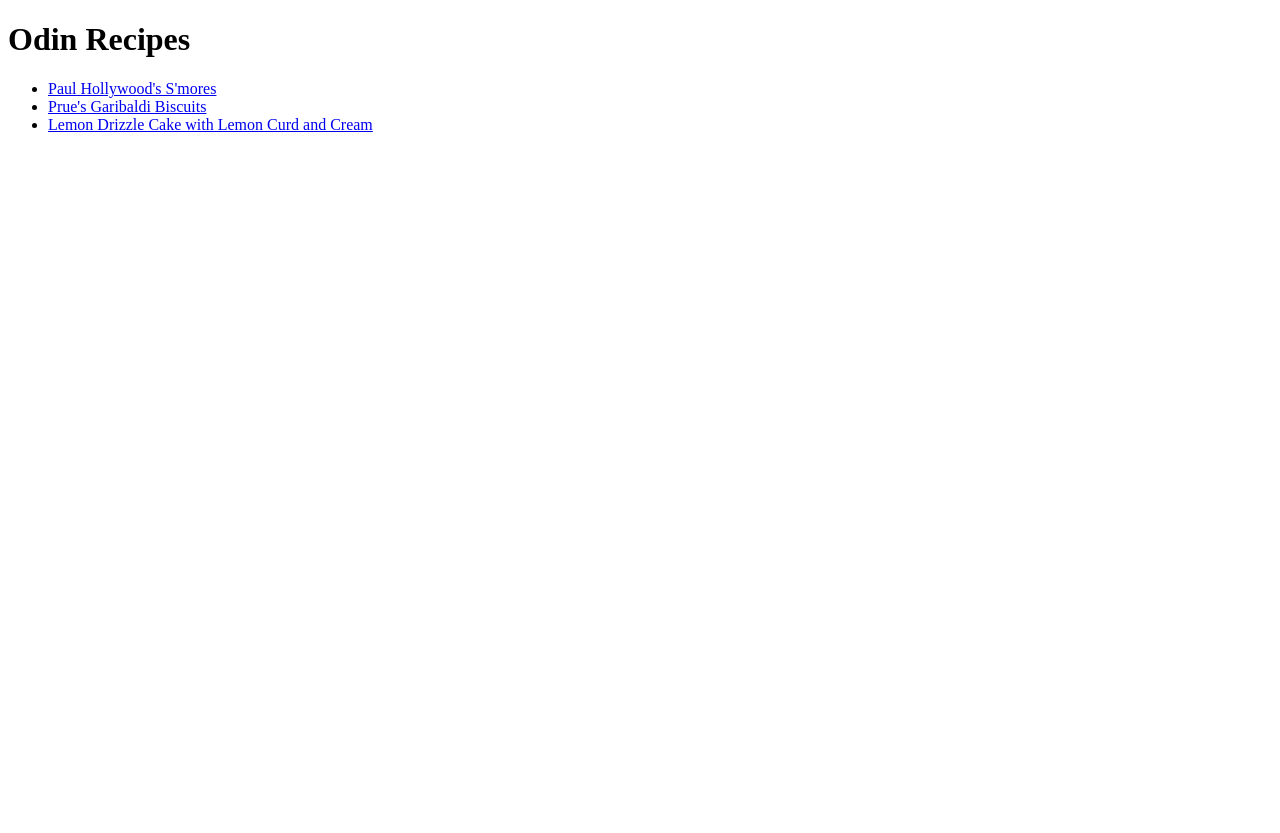
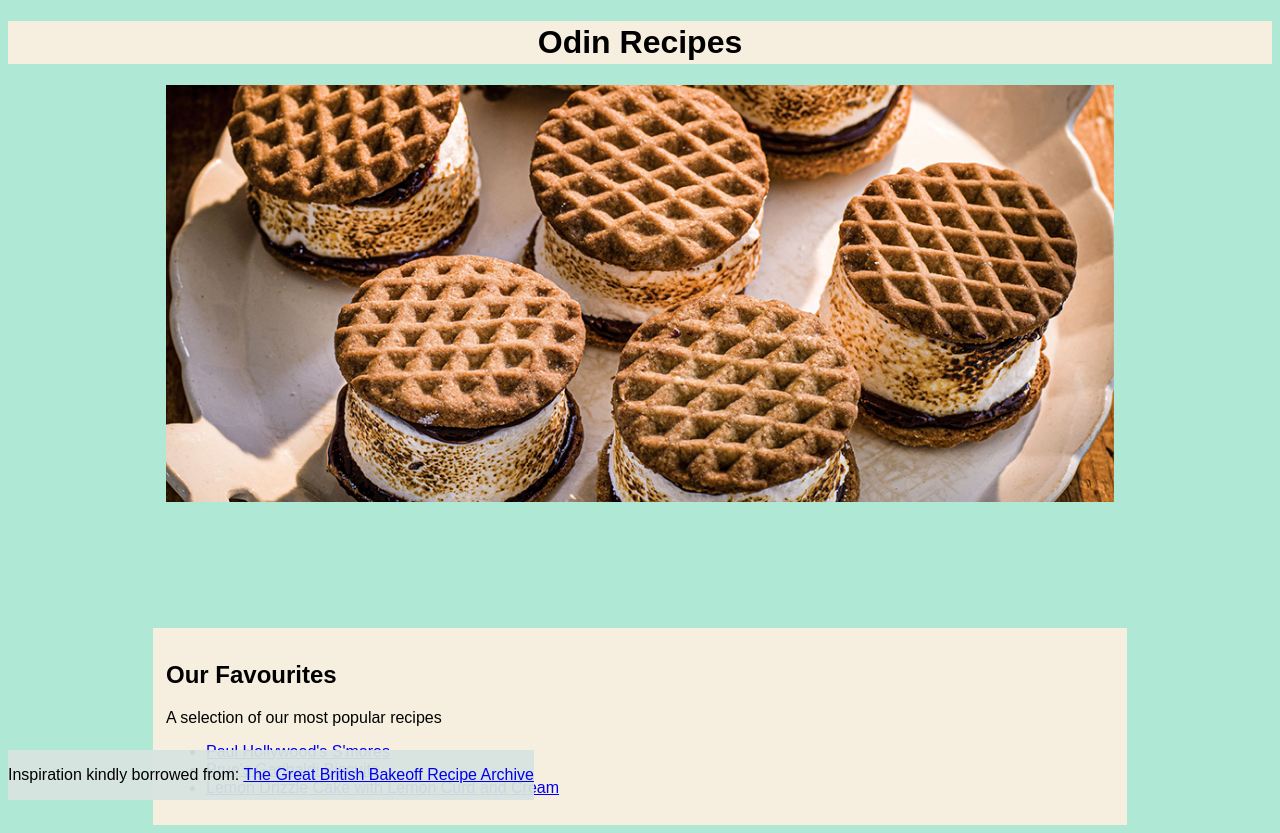
Before and after one commit to lachappers/odin-recipes, a plain HTML site: page index.html in a window 1280 px wide. Before the commit the page ends 800 px from the top, so only its background shows below. Drawn offline with Linux system fonts and the light colour scheme.

Commit message:
CSS added to recipe homepage

```diff
--- a/css/styles.css
+++ b/css/styles.css
@@ -1,3 +1,36 @@
 body {
     font-family: sans-serif;
+    background-color: rgb(176, 232, 214);
 }
+
+h1 {
+    text-align: center;
+    background-color: rgb(246, 238, 223);
+    margin-right: 0%;
+    margin-left: 0%;
+    height: max-content;
+    padding: 2pt;
+}
+
+.cent{
+    display: block;
+    margin-left: auto;
+    margin-right: auto;
+    width: 75%;
+}
+
+.favourites {
+    height: auto;
+    width: 200 ;
+    background-color: rgb(246, 238, 223);
+    padding: 1%;
+    margin-top: 10%;
+}
+
+.footer {
+    position: fixed;
+    bottom: 0px;
+    background-color: rgba(215, 228, 224, 0.947);
+    margin-left: 0%;
+    margin-right: 0%;
+}
--- a/index.html
+++ b/index.html
@@ -3,13 +3,25 @@
     <head>
         <meta charset="UTF-8">
         <title>Odin Recipes</title>
+        <link rel="stylesheet" href="./css/styles.css">
     </head>
     <body>
         <h1> Odin Recipes</h1>
-        <ul>
-            <li><a href="recipes/smores.html">Paul Hollywood's S'mores</a></li>
-            <li><a href="recipes/garibaldi.html">Prue's Garibaldi Biscuits</a></li>
-            <li><a href="recipes/Lemoncake.html">Lemon Drizzle Cake with Lemon Curd and Cream</a></li>
-        </ul>
+
+        <img src="./img/Smores.png" alt="picture from smores recipe" class="cent">
+
+        <div class = "cent favourites">
+            <h2>Our Favourites</h2>
+            <p>A selection of our most popular recipes</p>
+            <ul>
+
+                <li><a href="recipes/smores.html">Paul Hollywood's S'mores</a></li>
+                <li><a href="recipes/garibaldi.html">Prue's Garibaldi Biscuits</a></li>
+                <li><a href="recipes/Lemoncake.html">Lemon Drizzle Cake with Lemon Curd and Cream</a></li>
+                </ul>
+        </div>
+        <div class = "footer">
+            <p>Inspiration kindly borrowed from: <a href="https://thegreatbritishbakeoff.co.uk/recipes/">The Great British Bakeoff Recipe Archive</a></p>
+        </div>
     </body>
 </html>
```
